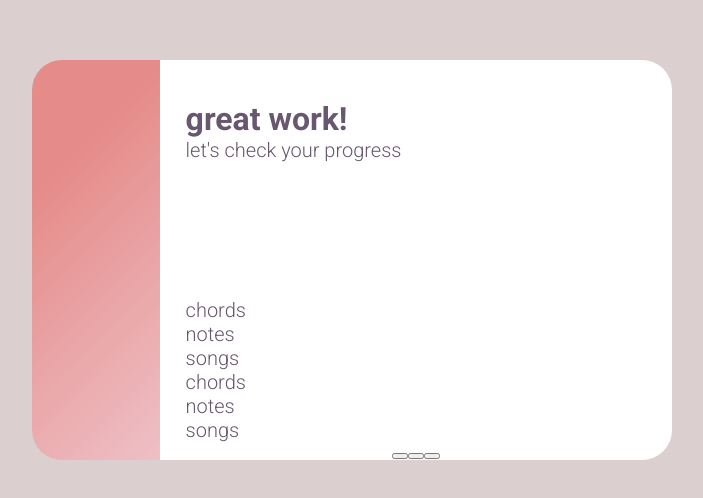
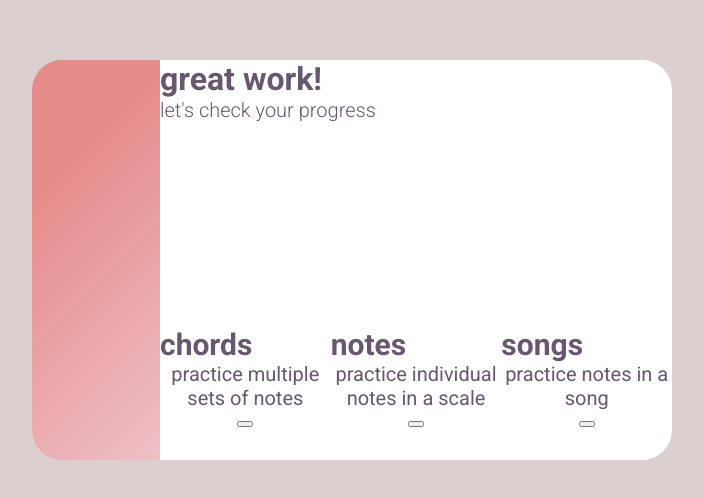
Before and after one commit to eykyu-dev/pitcher, a React (Vite) app: page / in a window 1280 px wide. Shown: the part 140-638 px from the top of the page, without its empty margins (288-991 px from the left). Built offline with nearby package versions, Linux system fonts and the light colour scheme.

Commit message:
added new component buttongrid

```diff
--- a/index.html
+++ b/index.html
@@ -4,7 +4,7 @@
     <meta charset="UTF-8" />
     <link rel="icon" type="image/svg+xml" href="/vite.svg" />
     <meta name="viewport" content="width=device-width, initial-scale=1.0" />
-    <title>Vite + React + TS</title>
+    <title>pitcher, a perfect pitch app! </title>
   </head>
   <body>
     <div id="root"></div>
--- /dev/null
+++ b/src/components/ButtonGrid.css
@@ -0,0 +1,20 @@
+.title {
+    color: #68576f;
+    font-family: 'Roboto';
+    font-size: 30px; /* add this line to set the font size */
+    font-weight: bold;
+    margin: 0;
+    padding: 0;
+}
+
+.desc {
+
+    color: #68576f;
+    font-family: 'Roboto';
+    font-size: 20px; /* add this line to set the font size */
+    font-weight: 500;
+    text-align: center;
+    word-break: 10px;
+    margin: 0;
+    padding: 0;
+}
--- /dev/null
+++ b/src/components/ButtonGrid.tsx
@@ -0,0 +1,18 @@
+import './ButtonGrid.css'
+
+interface Props{
+    title: string;
+    desc: string;
+}
+
+function ButtonGrid(props : Props) {
+  return (
+    <div>
+      <p className='title'>{props.title}</p>
+      <p className='desc'>{props.desc}</p>
+      <button className='button'></button>
+    </div>
+  );
+}
+
+export default ButtonGrid;
--- a/src/components/content.css
+++ b/src/components/content.css
@@ -17,30 +17,37 @@
     text-align: left;
 }
 
+.buttons{
+    display: grid;
+    grid-template-columns: repeat(3, 1fr);
+}
+
+
+.button-titles{
+    display: flex;
+    align-items: center;
+}
+
 
 h1 {
     display: grid;
     justify-self: left;
-    padding-left: 2vw;
     color: #68576f;
     font-family: 'Roboto';
     font-size: 32px; /* add this line to set the font size */
-    grid-row: 1;
     font-weight: bold;
     margin: 0;
-    margin-top: 5vh;
+    padding: 0;
 }
 
 
 p {
     display: grid;
     justify-self: left;
-    padding-left: 2vw;
     color: #68576f;
     font-family: 'Roboto';
     font-size: 20px;
-    grid-row: 1;
     font-weight: 300;
     margin: 0;
-    margin-top: 0px;
+    padding: 0;
 }
--- a/src/components/content.tsx
+++ b/src/components/content.tsx
@@ -1,4 +1,5 @@
 import './content.css'
+import ButtonGrid from './ButtonGrid';
 
 function Content(){
     return(
@@ -8,23 +9,16 @@ function Content(){
                 <p>let's check your progress</p>
             </div>
             <div className='graph'>
-
             </div>
             <div className='buttons'>
-                <div className='button-titles'>
-                    <p className='text'>chords</p>
-                    <p className='text'>notes</p>
-                    <p className='text'>songs</p>
+                <div className='chords'>
+                    <ButtonGrid title="chords" desc="practice multiple sets of notes" />
                 </div>
-                <div className='button-descript'>
-                    <p className='descript'>chords</p>
-                    <p className='descript'>notes</p>
-                    <p className='descript'>songs</p>
+                <div className='notes'>
+                    <ButtonGrid title="notes" desc="practice individual notes in a scale" />
                 </div>
-                <div className='button-buttons'>
-                    <button className='button'></button>
-                    <button className='button'></button>
-                    <button className='button'></button>
+                <div className='songs'>
+                    <ButtonGrid title="songs" desc="practice notes in a song" />
                 </div>
             </div>
         </div>
--- a/src/components/sidebar.tsx
+++ b/src/components/sidebar.tsx
@@ -1,4 +1,3 @@
-import React from 'react'
 import './sidebar.css'
 
 function Sidebar(){
```
